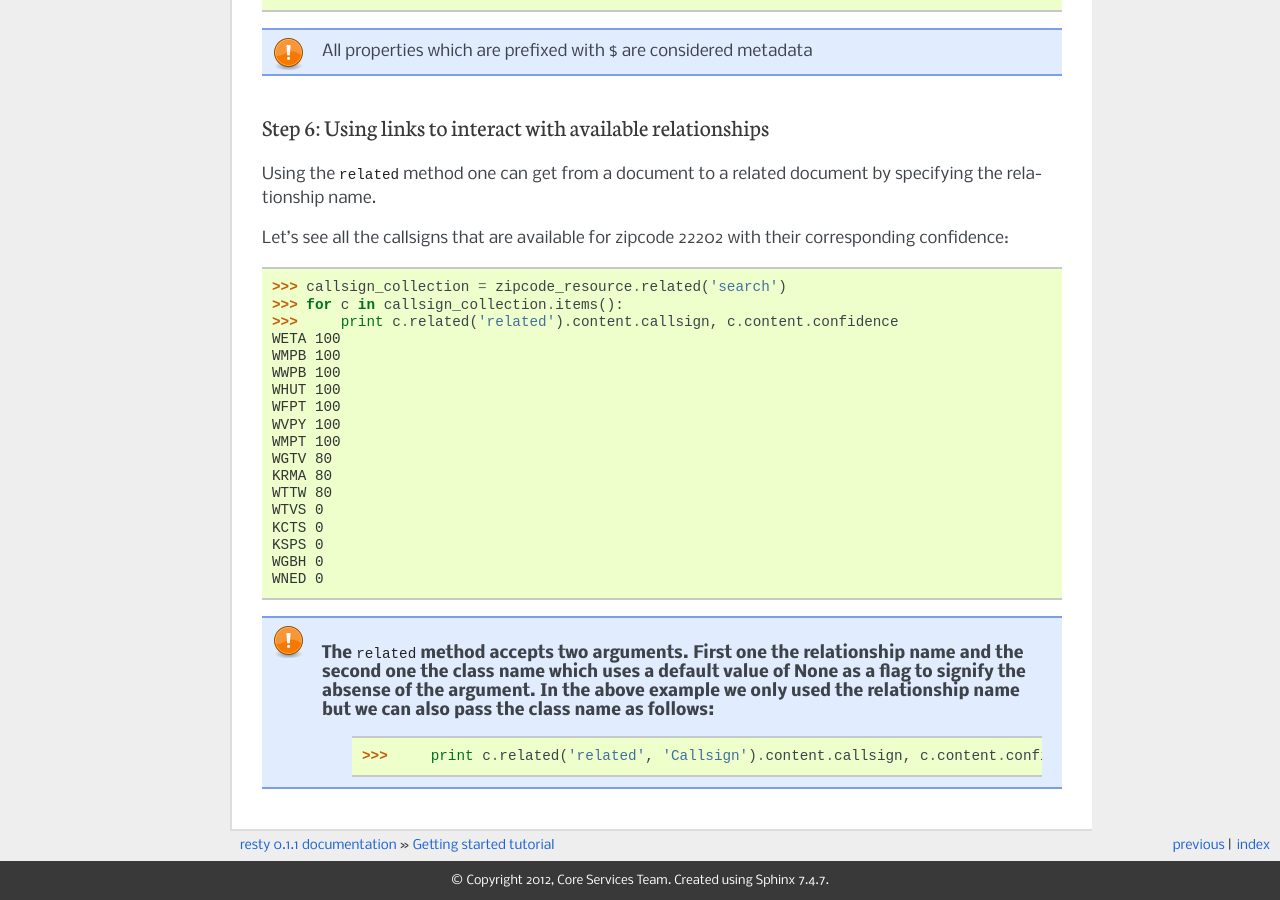
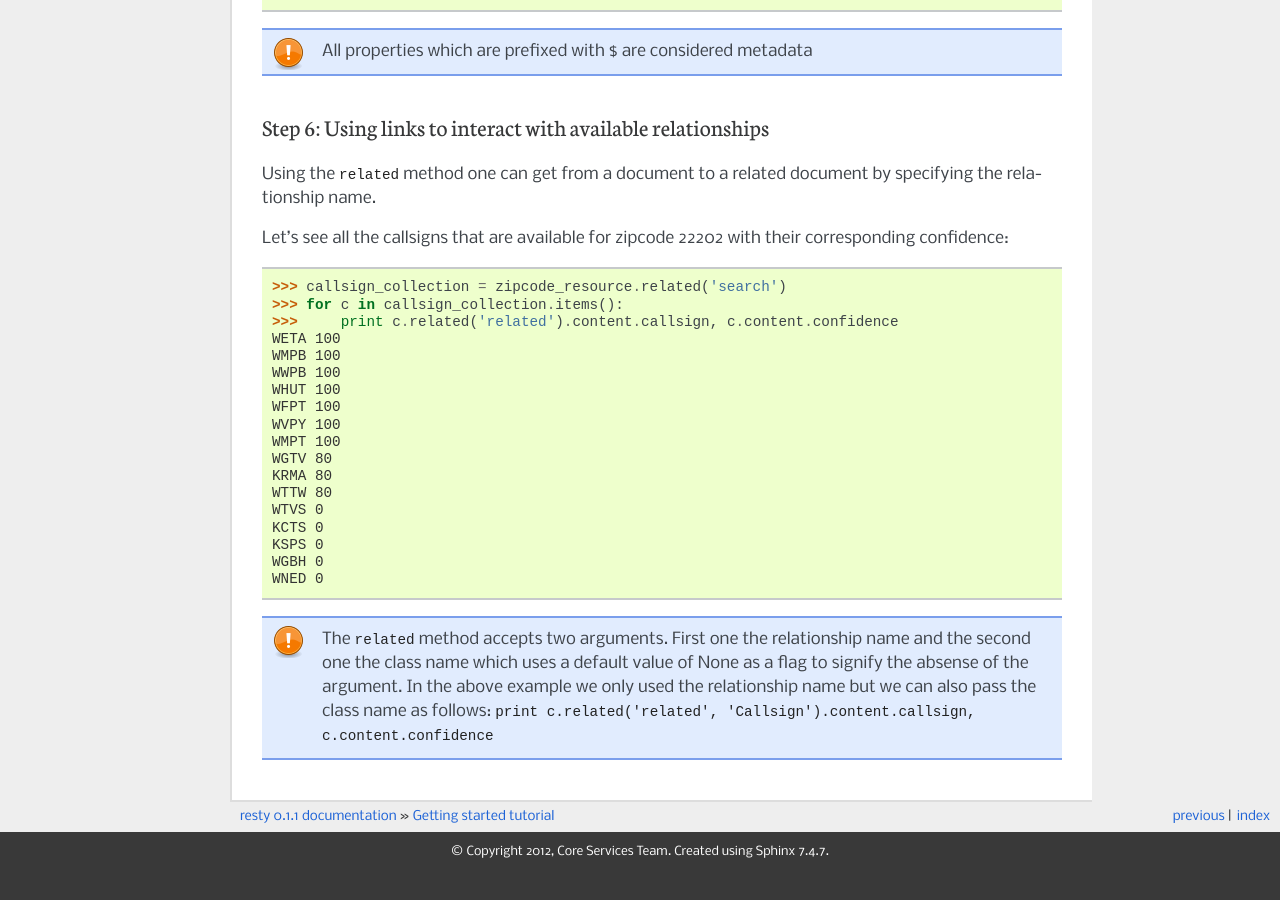
Before and after one commit to pbs/resty, a Sphinx documentation site: the page built from doc/tutorial.rst, in a window 1280 px wide and 900 px high, scrolled down 1751 px. Built offline with Sphinx 7.4.7, drawn with Linux system fonts in a browser that asks for light colours; formulas are drawn with MathJax 3; after the commit the page ends 2622 px from its top, so only the background shows below that; some of the changed lines change nothing that is shown.

Commit message:
fixed footnote description and typo

```diff
--- a/doc/tutorial.rst
+++ b/doc/tutorial.rst
@@ -42,7 +42,7 @@
 
 .. Note::
 
-    The call to :mod:`c.service("zicpodes")` will select the top level collection named :mod:`zicpodes`
+    The call to :mod:`c.service("zicpodes")` will select the top level collection named :mod:`zipcodes`
 
 
 Step 3: Use filters
@@ -123,4 +123,4 @@
 .. Note::
 
     The :mod:`related` method accepts two arguments. First one the relationship name and the second one the class name which uses a default value of None as a flag to signify the absense of the argument. In the above example we only used the relationship name but we can also pass the class name as follows:
-        >>>     print c.related('related', 'Callsign').content.callsign, c.content.confidence
+    :mod:`print c.related('related', 'Callsign').content.callsign, c.content.confidence`
```
